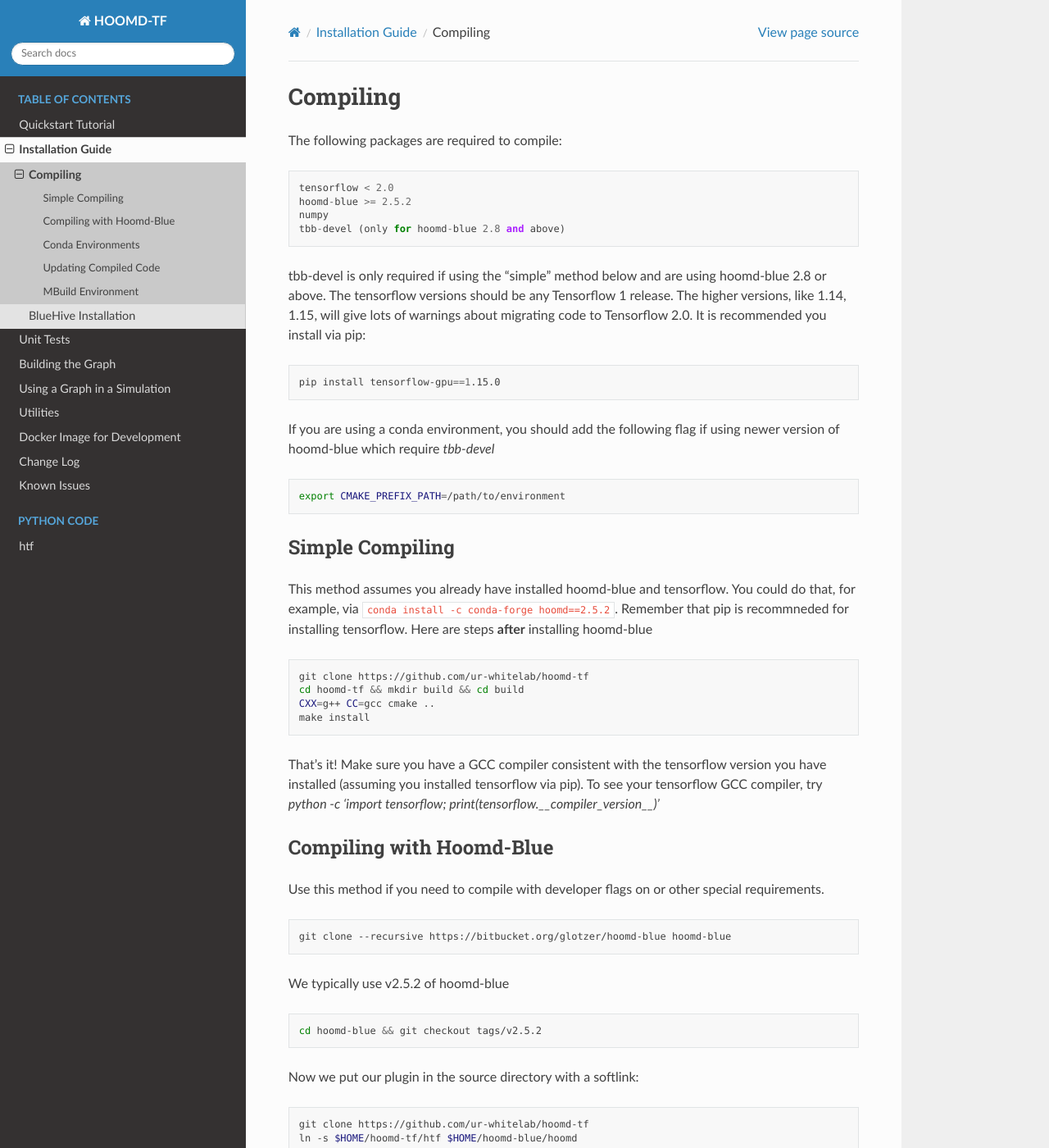
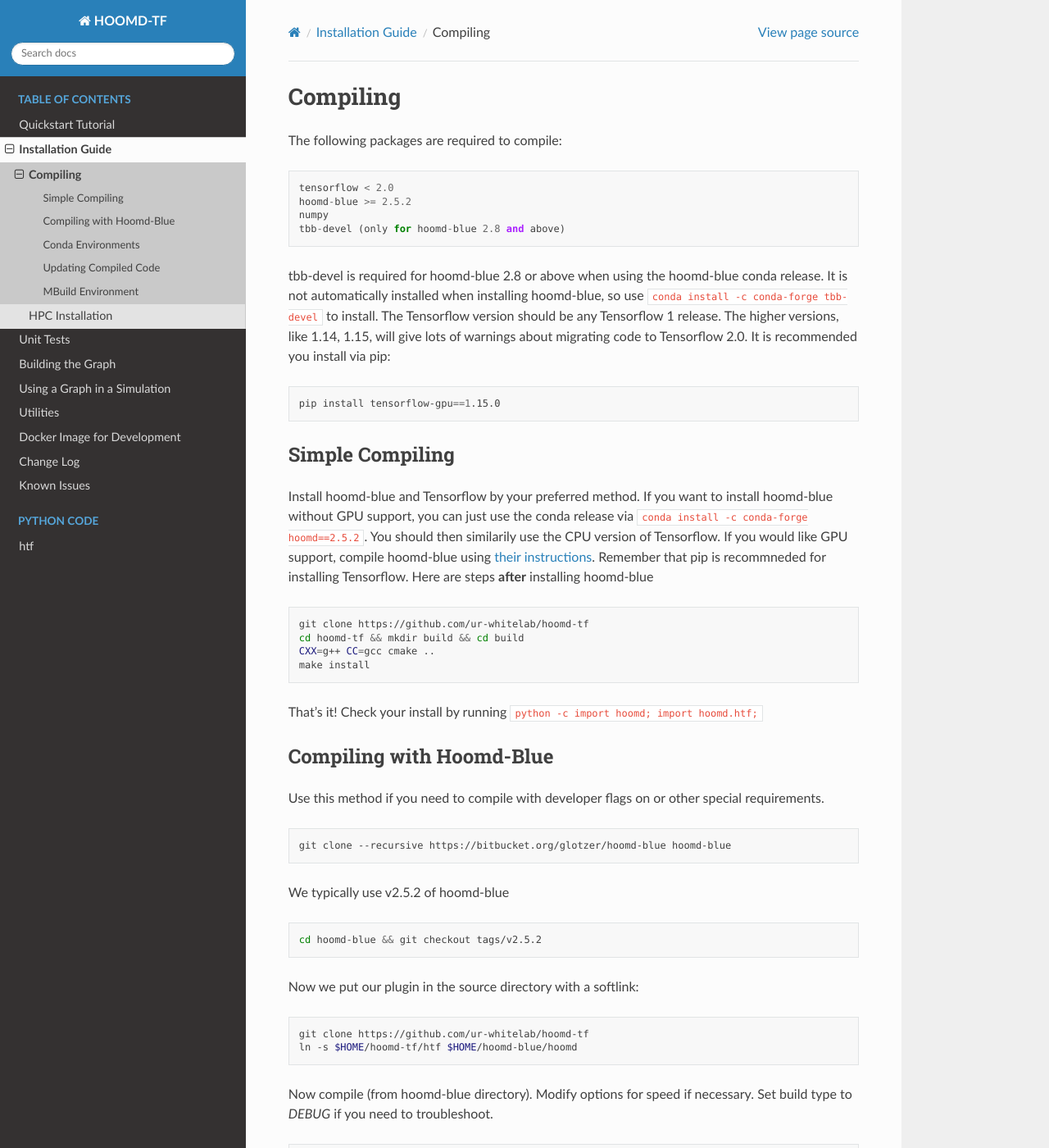
Before and after one commit to ur-whitelab/hoomd-tf, a Sphinx documentation site: the page built from sphinx-docs/source/compilation.rst, in a window 1280 px wide and 1400 px high. Shown: the whole window at 82% size. Built offline with Sphinx 7.4.7 and the Read the Docs theme 2.0.0, drawn with Linux system fonts in a browser that asks for light colours; some of the changed text lies outside the part shown.

Commit message:
Updated installation and unit test to address JOSS review

```diff
--- a/sphinx-docs/source/compilation.rst
+++ b/sphinx-docs/source/compilation.rst
@@ -12,8 +12,10 @@ The following packages are required to compile:
     numpy
     tbb-devel (only for hoomd-blue 2.8 and above)
 
-tbb-devel is only required if using the "simple" method below and are
-using hoomd-blue 2.8 or above. The tensorflow versions should be any
+tbb-devel is required for hoomd-blue 2.8 or above when using the
+hoomd-blue conda release. It is not automatically installed when
+installing hoomd-blue, so use ``conda install -c conda-forge
+tbb-devel`` to install. The Tensorflow version should be any
 Tensorflow 1 release. The higher versions, like 1.14, 1.15, will give
 lots of warnings about migrating code to Tensorflow 2.0. It is
 recommended you install via pip:
@@ -22,23 +24,19 @@ recommended you install via pip:
 
   pip install tensorflow-gpu==1.15.0
 
-
-If you are using a conda environment, you should add the following
-flag if using newer version of hoomd-blue which require `tbb-devel`
-
-.. code:: bash
-
-  export CMAKE_PREFIX_PATH=/path/to/environment
-
 .. _simple_compiling:
 
 Simple Compiling
 ----------------
 
-This method assumes you already have installed hoomd-blue and
-tensorflow. You could do that, for example, via ``conda install -c
-conda-forge hoomd==2.5.2``. Remember that pip is recommneded for installing
-tensorflow. Here are steps **after** installing hoomd-blue
+Install hoomd-blue and Tensorflow by your preferred method. If you
+want to install hoomd-blue without GPU support, you can just use the
+conda release via ``conda install -c conda-forge hoomd==2.5.2``. You
+should then similarily use the CPU version of Tensorflow. If you would
+like GPU support, compile hoomd-blue using `their instructions
+<http://hoomd-blue.readthedocs.io>`_. Remember that pip is recommneded
+for installing Tensorflow. Here are steps **after** installing
+hoomd-blue
 
 .. code:: bash
 
@@ -47,11 +45,7 @@ tensorflow. Here are steps **after** installing hoomd-blue
     CXX=g++ CC=gcc cmake ..
     make install
 
-That's it! Make sure you have a GCC compiler consistent with the
-tensorflow version you have installed (assuming you installed
-tensorflow via pip). To see your tensorflow GCC compiler, try
-`python -c 'import tensorflow;
-print(tensorflow.__compiler_version__)'`
+That's it! Check your install by running ``python -c import hoomd; import hoomd.htf;``
 
 .. _compiling_with_hoomd_blue:
 
@@ -155,12 +149,12 @@ If you are using mbuild, please follow these additional install steps:
     conda install -c conda-forge --no-deps -y packmol gsd
     pip install --upgrade git+https://github.com/mosdef-hub/foyer git+https://github.com/mosdef-hub/mbuild
 
-.. _bluehive_installation:
+.. _hpc_installation:
 
-BlueHive Installation
+HPC Installation
 =====================
 
-**Feeling Lucky?** Try this for quick results
+These are instructions for our group's cluster (BlueHive), and not for general users. **Feeling Lucky?** Try this for quick results
 
 .. code:: bash
 
--- a/sphinx-docs/source/unit_tests.rst
+++ b/sphinx-docs/source/unit_tests.rst
@@ -8,4 +8,4 @@ HOOMD-TF directory:
 
 .. code:: bash
 
-    pytest /htf/test-py/
+    pytest htf/test-py/
```
Also changed, not shown: sphinx-docs/source/changelog.rst (+17 -0 lines).
